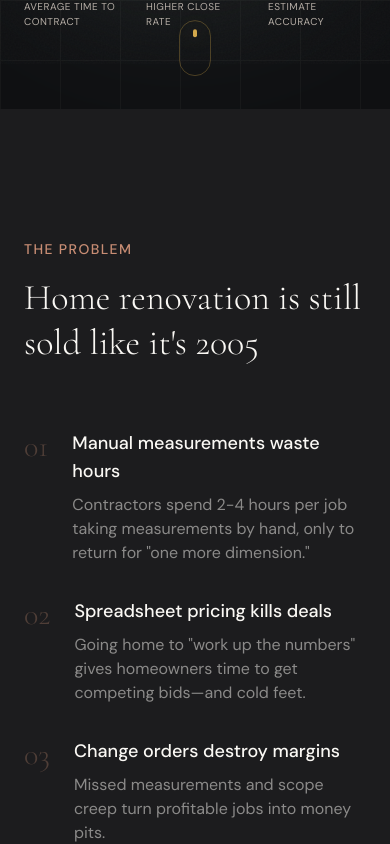
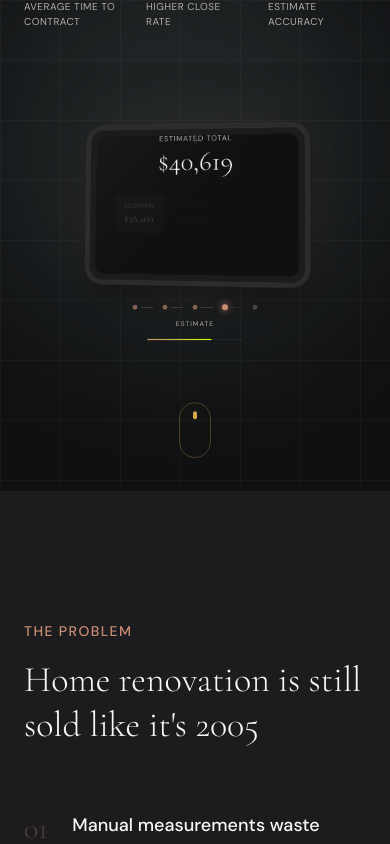
Before and after one commit to juanjtov/byai_26, a React (Vite) app in the folder frontend/: page / in a window 390 px wide. Shown: the part 780-1624 px from the top of the page. Built offline with nearby package versions, Linux system fonts and the light colour scheme.

Commit message:
Mobile version updated to display the demos

```diff
--- a/frontend/src/components/sections/DemoSection/PhoneMockup.tsx
+++ b/frontend/src/components/sections/DemoSection/PhoneMockup.tsx
@@ -12,7 +12,7 @@ export const PhoneMockup = forwardRef<HTMLDivElement, PhoneMockupProps>(
       <div
         ref={ref}
         id="phone-container"
-        className="w-[320px] h-[640px] bg-obsidian rounded-[3rem] border-8 border-surface-light shadow-2xl relative overflow-hidden"
+        className="w-[280px] h-[560px] lg:w-[320px] lg:h-[640px] bg-obsidian rounded-[3rem] border-8 border-surface-light shadow-2xl relative overflow-hidden"
       >
         {/* Notch */}
         <div className="absolute top-0 left-1/2 -translate-x-1/2 w-32 h-6 bg-black rounded-b-2xl z-20" />
--- a/frontend/src/components/sections/DemoSection/index.tsx
+++ b/frontend/src/components/sections/DemoSection/index.tsx
@@ -35,7 +35,7 @@ export function DemoSection() {
 
   return (
     <section id="demo" className="w-full py-20 bg-tungsten relative border-y border-white/5">
-      <div className="max-w-7xl mx-auto px-6 grid grid-cols-1 lg:grid-cols-2 gap-20 items-center">
+      <div className="max-w-7xl mx-auto px-6 grid grid-cols-1 lg:grid-cols-2 gap-10 lg:gap-20 items-center">
         {/* Left Column: Controls */}
         <div>
           <h2 className="text-4xl md:text-5xl font-light mb-6 text-ivory">
--- a/frontend/src/components/sections/HeroDemo/HeroDemoMockup.tsx
+++ b/frontend/src/components/sections/HeroDemo/HeroDemoMockup.tsx
@@ -17,7 +17,7 @@ export function HeroDemoMockup({ children }: HeroDemoMockupProps) {
 
       {/* Tablet mockup frame */}
       <div
-        className="relative w-[420px] h-[300px] rounded-3xl overflow-hidden"
+        className="relative w-[300px] h-[215px] lg:w-[420px] lg:h-[300px] rounded-3xl overflow-hidden"
         style={{
           background: 'var(--color-obsidian)',
           border: '6px solid var(--color-surface-light)',
--- a/frontend/src/components/sections/HeroSection.tsx
+++ b/frontend/src/components/sections/HeroSection.tsx
@@ -112,7 +112,7 @@ export function HeroSection() {
             variants={slideInRight}
             initial="hidden"
             animate="visible"
-            className="hidden lg:flex justify-center lg:justify-end"
+            className="flex justify-center lg:justify-end mt-12 lg:mt-0 scale-75 lg:scale-100 origin-top"
           >
             <HeroDemo />
           </motion.div>
```
